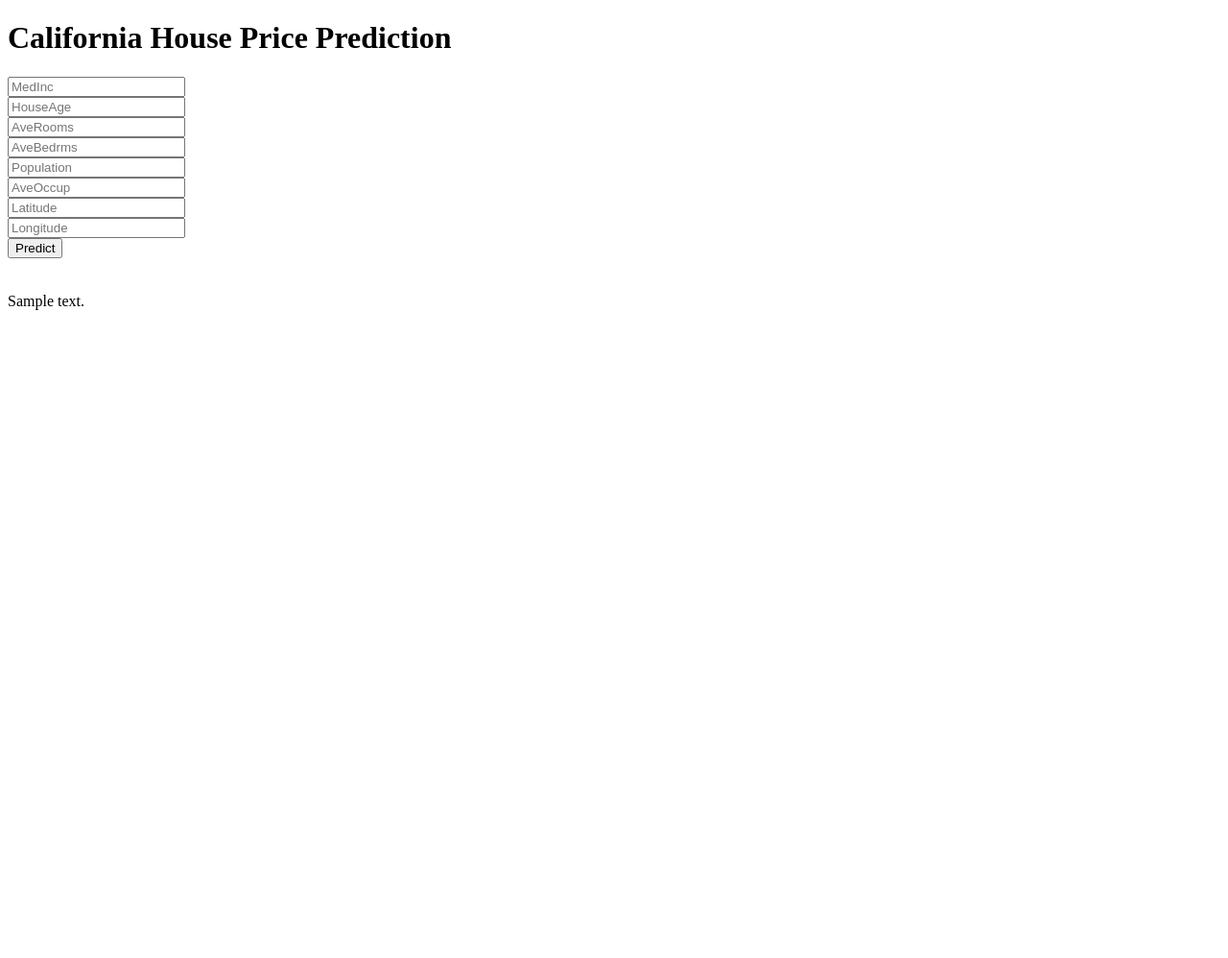
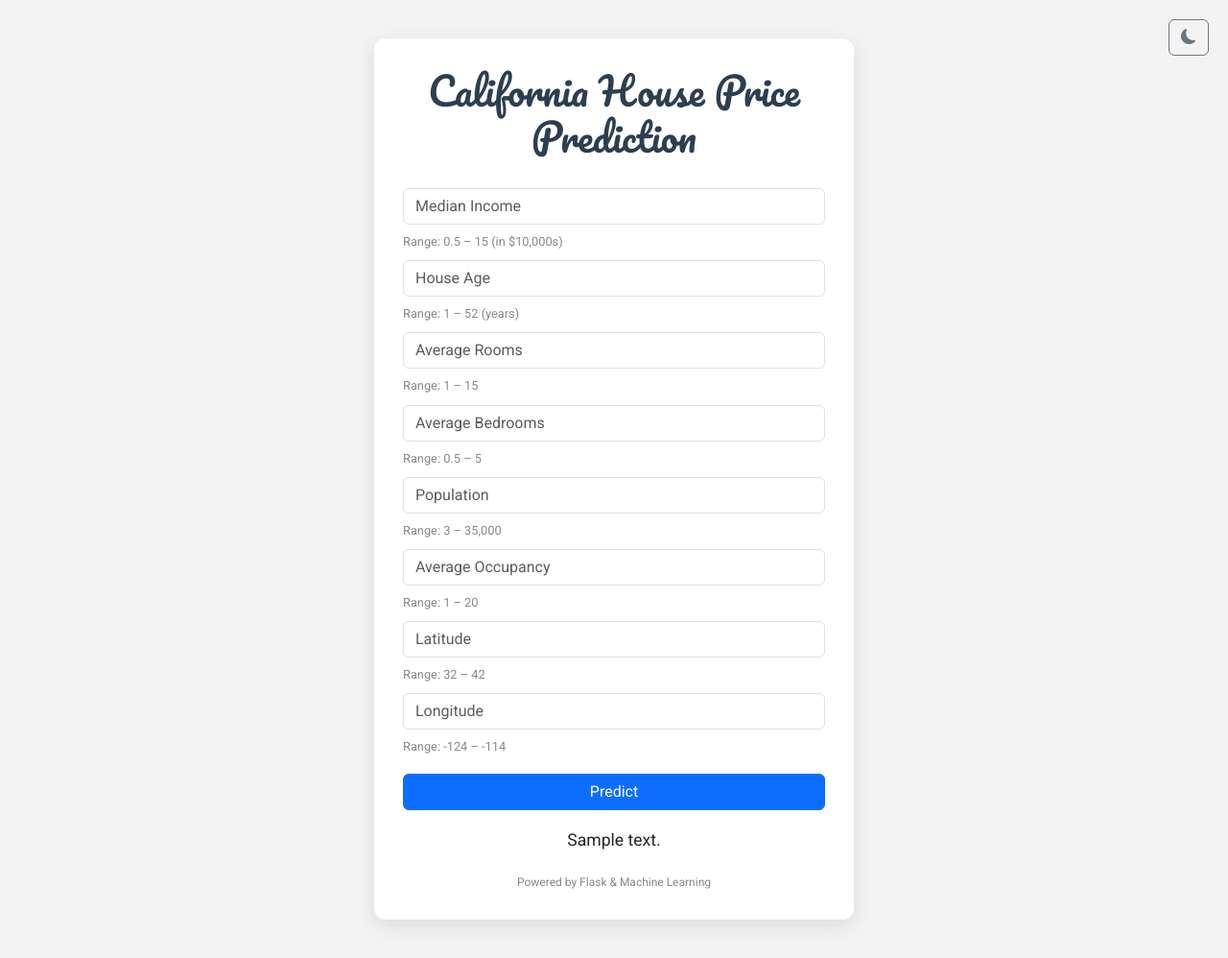
Before and after one commit to magantianirudh/California-house-pricing, a Flask app: template templates/home.html in a window 1280 px wide. Shown: the whole page at 96% size. Before the commit the page ends 323 px from the top, so only its background shows below. Run offline with Flask 3, Linux system fonts and the light colour scheme; the template is opened without the code that fills it: most values are stand-ins (such as "Sample title", 1, 10 or a date in 2020); parts of the project's set-up code (start-up, migrations or seed data) failed here and were passed over.

Commit message:
new web page and port change

```diff
--- a/app.py
+++ b/app.py
@@ -34,4 +34,4 @@
 
 
 if __name__=="__main__":
-    app.run(debug=True)
+    app.run(host="0.0.0.0", port=5050, debug=True)
--- a/requirements.txt
+++ b/requirements.txt
@@ -1,5 +1,5 @@
 Flask
-sklearn
+scikit-learn
 matplotlib
 numpy
 pandas
--- a/templates/home.html
+++ b/templates/home.html
@@ -1,44 +1,199 @@
 <!DOCTYPE html>
-<html >
+<html lang="en">
+<head>
+  <meta charset="UTF-8" />
+  <title>California House Price Prediction</title>
+  <meta name="viewport" content="width=device-width, initial-scale=1" />
 
-<head>
-  <meta charset="UTF-8">
-  <title>ML API</title>
-  <link href='https://fonts.googleapis.com/css?family=Pacifico' rel='stylesheet' type='text/css'>
-<link href='https://fonts.googleapis.com/css?family=Arimo' rel='stylesheet' type='text/css'>
-<link href='https://fonts.googleapis.com/css?family=Hind:300' rel='stylesheet' type='text/css'>
-<link href='https://fonts.googleapis.com/css?family=Open+Sans+Condensed:300' rel='stylesheet' type='text/css'>
+  <!-- Bootstrap CSS -->
+  <link href="https://cdn.jsdelivr.net/npm/bootstrap@5.3.0/dist/css/bootstrap.min.css" rel="stylesheet" />
+  <!-- Google Fonts -->
+  <link href="https://fonts.googleapis.com/css2?family=Pacifico&family=Roboto&display=swap" rel="stylesheet" />
 
+  <style>
+    :root {
+      --bg-light: #f3f3f3;
+      --bg-dark: #121212;
+      --card-light: #ffffff;
+      --card-dark: #1e1e1e;
+      --text-light: #2c3e50;
+      --text-dark: #f0f0f0;
+    }
 
+    body {
+      font-family: 'Roboto', sans-serif;
+      background-color: var(--bg-light);
+      transition: background-color 0.4s ease, color 0.4s ease;
+    }
+
+    body.dark-mode {
+      background-color: var(--bg-dark);
+      color: var(--text-dark);
+    }
+
+    .card-wrapper {
+      max-width: 500px;
+      margin: 40px auto;
+      background-color: var(--card-light);
+      padding: 30px;
+      border-radius: 12px;
+      box-shadow: 0 6px 20px rgba(0, 0, 0, 0.1);
+      transition: background-color 0.4s ease, color 0.4s ease;
+    }
+
+    body.dark-mode .card-wrapper {
+      background-color: var(--card-dark);
+      color: var(--text-dark);
+    }
+
+    h1 {
+      font-family: 'Pacifico', cursive;
+      text-align: center;
+      margin-bottom: 30px;
+      color: var(--text-light);
+    }
+
+    body.dark-mode h1 {
+      color: var(--text-dark);
+    }
+
+    .form-control {
+      margin-bottom: 8px;
+      transition: box-shadow 0.3s ease;
+    }
+
+    .form-control:focus {
+      box-shadow: 0 0 5px rgba(52, 152, 219, 0.5);
+    }
+
+    .range-hint {
+      font-size: 0.8rem;
+      color: #888;
+      margin-bottom: 10px;
+    }
+
+    body.dark-mode .range-hint {
+      color: #bbb;
+    }
+
+    .dark-mode-toggle {
+      position: absolute;
+      top: 20px;
+      right: 20px;
+    }
+
+    .output {
+      margin-top: 18px;
+      text-align: center;
+      font-size: 1.1rem;
+    }
+
+    .footer {
+      text-align: center;
+      font-size: 0.75rem;
+      margin-top: 22px;
+      color: #888;
+    }
+
+    body.dark-mode .footer {
+      color: #aaa;
+    }
+
+    /* Spinner Overlay */
+    .spinner-overlay {
+      position: fixed;
+      inset: 0;
+      background: rgba(255, 255, 255, 0.8);
+      display: flex;
+      align-items: center;
+      justify-content: center;
+      z-index: 1055; /* above everything */
+      display: none; /* hidden by default */
+      transition: background 0.3s ease;
+    }
+
+    body.dark-mode .spinner-overlay {
+      background: rgba(18, 18, 18, 0.8);
+    }
+  </style>
 </head>
+<body>
+  <button class="btn btn-outline-secondary dark-mode-toggle" onclick="toggleDarkMode()">
+    <span id="theme-icon" class="bi bi-moon-fill"></span>
+  </button>
 
-<body>
- <div class="login">
-	<h1>California House Price Prediction</h1>
+  <!-- Loading Spinner -->
+  <div id="spinner" class="spinner-overlay">
+    <div class="spinner-border" role="status" style="width: 4rem; height: 4rem;">
+      <span class="visually-hidden">Loading...</span>
+    </div>
+  </div>
 
-     <!-- Main Input For Receiving Query to our ML -->
-    <form action="{{ url_for('predict')}}"method="post">
-      <input type="text" name="MedInc" placeholder="MedInc" required="required" /><br>
-    	<input type="text" name="HouseAge" placeholder="HouseAge" required="required" /><br>
-        <input type="text" name="AveRooms" placeholder="AveRooms" required="required" /><br>
-        <input type="text" name="AveBedrms" placeholder="AveBedrms" required="required" /><br>
-        <input type="text" name="Population" placeholder="Population" required="required" /><br>
-        <input type="text" name="AveOccup" placeholder="AveOccup" required="required" /><br>
-        <input type="text" name="Latitude" placeholder="Latitude" required="required" /><br>
-        <input type="text" name="Longitude" placeholder="Longitude" required="required" /><br>
+  <div class="card-wrapper">
+    <h1>California House Price Prediction</h1>
+    <form id="prediction-form" action="{{ url_for('predict') }}" method="post">
+      <!-- MedInc -->
+      <input type="number" name="MedInc" class="form-control" placeholder="Median Income" step="0.01" min="0.5" max="15" required title="Median income in block group" />
+      <div class="range-hint">Range: 0.5 – 15 (in $10,000s)</div>
 
+      <!-- House Age -->
+      <input type="number" name="HouseAge" class="form-control" placeholder="House Age" step="1" min="1" max="52" required title="Median house age in block group" />
+      <div class="range-hint">Range: 1 – 52 (years)</div>
 
+      <!-- AveRooms -->
+      <input type="number" name="AveRooms" class="form-control" placeholder="Average Rooms" step="0.01" min="1" max="15" required title="Average number of rooms per household" />
+      <div class="range-hint">Range: 1 – 15</div>
 
+      <!-- AveBedrms -->
+      <input type="number" name="AveBedrms" class="form-control" placeholder="Average Bedrooms" step="0.01" min="0.5" max="5" required title="Average number of bedrooms per household" />
+      <div class="range-hint">Range: 0.5 – 5</div>
 
-        <button type="submit" class="btn btn-primary btn-block btn-large">Predict</button>
+      <!-- Population -->
+      <input type="number" name="Population" class="form-control" placeholder="Population" step="1" min="3" max="35000" required title="Block group population" />
+      <div class="range-hint">Range: 3 – 35,000</div>
+
+      <!-- AveOccup -->
+      <input type="number" name="AveOccup" class="form-control" placeholder="Average Occupancy" step="0.01" min="1" max="20" required title="Average number of household members" />
+      <div class="range-hint">Range: 1 – 20</div>
+
+      <!-- Latitude -->
+      <input type="number" name="Latitude" class="form-control" placeholder="Latitude" step="0.01" min="32" max="42" required title="Block group latitude" />
+      <div class="range-hint">Range: 32 – 42</div>
+
+      <!-- Longitude -->
+      <input type="number" name="Longitude" class="form-control" placeholder="Longitude" step="0.01" min="-124" max="-114" required title="Block group longitude" />
+      <div class="range-hint">Range: -124 – -114</div>
+
+      <button type="submit" class="btn btn-primary w-100 mt-2">Predict</button>
     </form>
 
-   <br>
-   <br>
+    <div class="output">{{ prediction_text }}</div>
+    <div class="footer">Powered by Flask &amp; Machine Learning</div>
+  </div>
 
+  <!-- Bootstrap JS + Popper -->
+  <script src="https://cdn.jsdelivr.net/npm/bootstrap@5.3.0/dist/js/bootstrap.bundle.min.js"></script>
+  <!-- Icons -->
+  <link rel="stylesheet" href="https://cdn.jsdelivr.net/npm/bootstrap-icons@1.10.5/font/bootstrap-icons.css" />
 
- </div>
- {{prediction_text}}
+  <script>
+    // Dark‑mode toggle
+    function toggleDarkMode() {
+      document.body.classList.toggle('dark-mode');
+      const icon = document.getElementById('theme-icon');
+      icon.classList.toggle('bi-moon-fill');
+      icon.classList.toggle('bi-sun-fill');
+    }
 
+    // Show spinner on form submit
+    document.getElementById('prediction-form').addEventListener('submit', function () {
+      document.getElementById('spinner').style.display = 'flex';
+    });
+
+    // Hide spinner when page fully loads (after prediction response)
+    window.addEventListener('load', function () {
+      document.getElementById('spinner').style.display = 'none';
+    });
+  </script>
 </body>
 </html>
```
Also changed, not shown: README.md, 1 other file.
